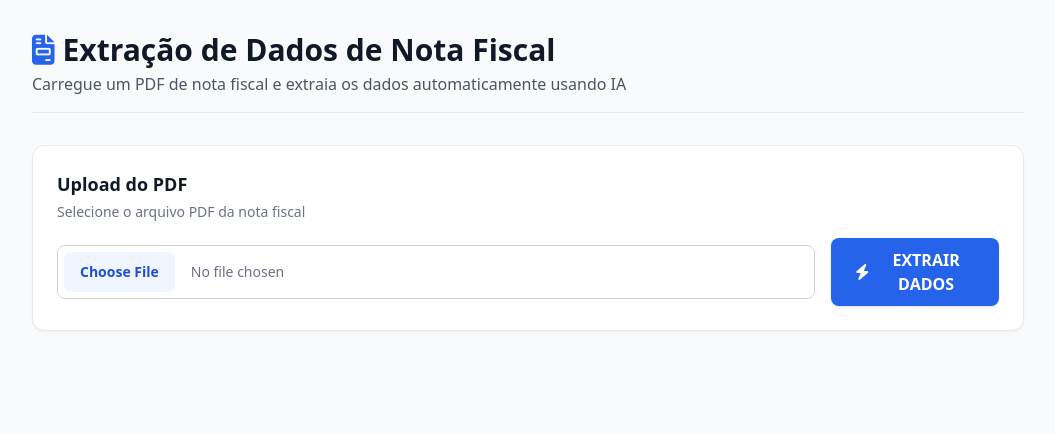
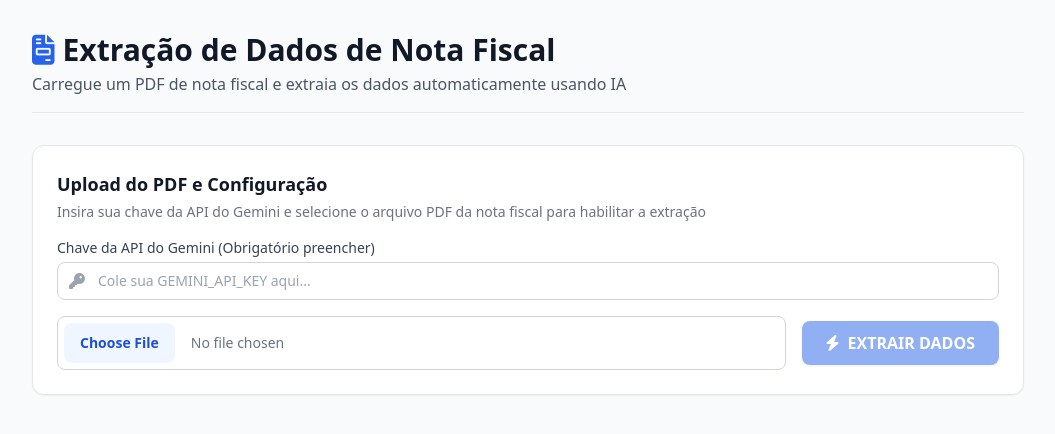
Before and after one commit to daniel-carvalho11/OrganizadorFinanceiroAgro, a FastAPI app: page / in a window 1280 px wide. Shown: the top 434 px of the page, without its empty margins (112-1167 px from the left). Run offline with FastAPI, Linux system fonts and the light colour scheme; some libraries are stand-ins or nearby versions.

Commit message:
Adicione um campo para a chave de API ao formulário de extração de PDF e atualize a instanciação do Agent1.
Adicionado a lógica de botão extrair dados disabled caso o campo de chave da API esteja vazio (deve ser a exata chave API configurada para a extração funcionar)

```diff
--- a/main.py
+++ b/main.py
@@ -1,7 +1,8 @@
 import os
 import asyncio
+from typing import Optional
 from dotenv import load_dotenv
-from fastapi import FastAPI, File, UploadFile, HTTPException
+from fastapi import FastAPI, File, UploadFile, Form, HTTPException
 from fastapi.responses import HTMLResponse, JSONResponse
 from fastapi.templating import Jinja2Templates
 from starlette.requests import Request
@@ -14,20 +15,26 @@ load_dotenv()
 app = FastAPI(title="Processador de NF - N2 Etapa 1")
 templates = Jinja2Templates(directory="templates")
 
-# Instância do Agent1
-agent1 = Agent1()
-
 @app.get("/", response_class=HTMLResponse)
 async def index(request: Request):
     return templates.TemplateResponse(request, "index.html")
 
 @app.post("/api/extrair-nf")
-async def extrair_nota_fiscal(file: UploadFile = File(...)):
+async def extrair_nota_fiscal(
+    file: UploadFile = File(...),
+    api_key: Optional[str] = Form(None)
+):
     if not file.filename.lower().endswith(".pdf"):
         raise HTTPException(status_code=400, detail="O arquivo enviado deve ser um documento PDF.")
 
+    if not api_key:
+        raise HTTPException(status_code=400, detail="A chave da API do Gemini é obrigatória.")
+
     try:
         pdf_bytes = await file.read()
+
+        # Instancia o Agent1 passando a chave da API fornecida via interface
+        agent1 = Agent1(api_key=api_key)
 
         # Execução do agente de extração (Slide 16)
         dados_json = await asyncio.to_thread(agent1.extrair_dados, pdf_bytes)
--- a/templates/index.html
+++ b/templates/index.html
@@ -26,10 +26,21 @@
 
         <!-- Seção de Upload -->
         <div class="bg-white rounded-xl shadow-sm border border-gray-200 p-6 mb-6">
-            <h2 class="text-lg font-semibold text-gray-900 mb-1">Upload do PDF</h2>
-            <p class="text-sm text-gray-500 mb-4">Selecione o arquivo PDF da nota fiscal</p>
+            <h2 class="text-lg font-semibold text-gray-900 mb-1">Upload do PDF e Configuração</h2>
+            <p class="text-sm text-gray-500 mb-4">Insira sua chave da API do Gemini e selecione o arquivo PDF da nota fiscal para habilitar a extração</p>
 
             <form id="uploadForm" class="space-y-4">
+                <!-- Campo de Chave da API -->
+                <div>
+                    <label for="apiKeyInput" class="block text-sm font-medium text-gray-700 mb-1">Chave da API do Gemini (Obrigatório preencher)</label>
+                    <div class="relative">
+                        <span class="absolute inset-y-0 left-0 pl-3 flex items-center pointer-events-none text-gray-400">
+                            <i class="fa-solid fa-key"></i>
+                        </span>
+                        <input type="password" id="apiKeyInput" placeholder="Cole sua GEMINI_API_KEY aqui..." class="block w-full pl-10 pr-3 py-2 text-sm border border-gray-300 rounded-lg focus:outline-none focus:ring-2 focus:ring-blue-500">
+                    </div>
+                </div>
+
                 <div class="flex flex-col sm:flex-row items-center gap-4">
                     <input type="file" id="pdfFileInput" accept="application/pdf" class="block w-full text-sm text-gray-500
                         file:mr-4 file:py-2.5 file:px-4
@@ -38,7 +49,7 @@
                         file:bg-blue-50 file:text-blue-700
                         hover:file:bg-blue-100 cursor-pointer border border-gray-300 rounded-lg p-1.5 focus:outline-none focus:ring-2 focus:ring-blue-500" required>
 
-                    <button type="submit" id="btnExtract" class="w-full sm:w-auto px-6 py-2.5 bg-blue-600 hover:bg-blue-700 text-white font-semibold rounded-lg shadow transition duration-150 ease-in-out flex items-center justify-center gap-2">
+                    <button type="submit" id="btnExtract" class="w-full sm:w-auto px-6 py-2.5 bg-blue-600 hover:bg-blue-700 text-white font-semibold rounded-lg shadow transition duration-150 ease-in-out flex items-center justify-center gap-2 whitespace-nowrap opacity-50 cursor-not-allowed" disabled>
                         <i class="fa-solid fa-bolt"></i> <span>EXTRAIR DADOS</span>
                     </button>
                 </div>
@@ -132,6 +143,7 @@
     <script>
         const uploadForm = document.getElementById('uploadForm');
         const pdfFileInput = document.getElementById('pdfFileInput');
+        const apiKeyInput = document.getElementById('apiKeyInput');
         const fileInfoBox = document.getElementById('fileInfoBox');
         const fileNameDisplay = document.getElementById('fileNameDisplay');
         const fileSizeDisplay = document.getElementById('fileSizeDisplay');
@@ -148,7 +160,24 @@
 
         let rawJsonResponse = null;
 
-        // Atualiza a visualização do arquivo ao ser selecionado
+        // Função para validar se o botão deve ser ativado
+        function validateForm() {
+            const hasKey = apiKeyInput.value.trim().length > 0;
+            const hasFile = pdfFileInput.files.length > 0;
+
+            if (hasKey && hasFile) {
+                btnExtract.disabled = false;
+                btnExtract.classList.remove('opacity-50', 'cursor-not-allowed');
+            } else {
+                btnExtract.disabled = true;
+                btnExtract.classList.add('opacity-50', 'cursor-not-allowed');
+            }
+        }
+
+        // Ouve alterações no campo de texto da API Key
+        apiKeyInput.addEventListener('input', validateForm);
+
+        // Atualiza a visualização do arquivo ao ser selecionado e valida o form
         pdfFileInput.addEventListener('change', (e) => {
             const file = e.target.files[0];
             if (file) {
@@ -156,6 +185,7 @@
                 fileSizeDisplay.textContent = `(${(file.size / (1024 * 1024)).toFixed(2)} MB)`;
                 fileInfoBox.classList.remove('hidden');
             }
+            validateForm();
         });
 
         // Alternância de Abas
@@ -182,6 +212,12 @@
             const formData = new FormData();
             formData.append('file', file);
 
+            // Adiciona a API key informada no input
+            const customApiKey = apiKeyInput.value.trim();
+            if (customApiKey) {
+                formData.append('api_key', customApiKey);
+            }
+
             // UI Loading state
             btnExtract.disabled = true;
             btnExtract.classList.add('opacity-50', 'cursor-not-allowed');
@@ -207,8 +243,7 @@
                 alert(`Erro: ${err.message}`);
             } finally {
                 loadingIndicator.classList.add('hidden');
-                btnExtract.disabled = false;
-                btnExtract.classList.remove('opacity-50', 'cursor-not-allowed');
+                validateForm(); // Revalida o estado do botão
             }
         });
 
```
